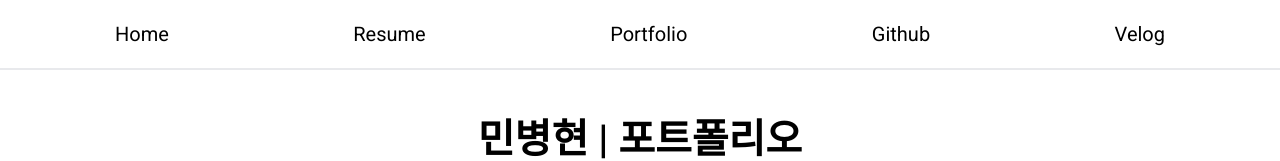
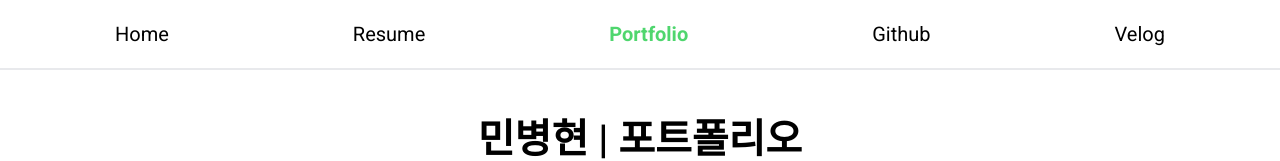
Before and after one commit to Min-byeonghyun/byeonghyun, a React (Create React App) app: page /portfolio in a window 1280 px wide. Shown: the top 161 px of the page. Built offline with nearby package versions, Linux system fonts and the light colour scheme.

Commit message:
헤더 수정

```diff
--- a/src/layout/LayoutHeader.jsx
+++ b/src/layout/LayoutHeader.jsx
@@ -1,5 +1,5 @@
 import React from "react";
-import { Link } from "react-router-dom";
+import { Link, useLocation } from "react-router-dom";
 import styled from "styled-components";
 
 const HeaderContainer = styled.header`
@@ -46,11 +46,12 @@ const NavItem = styled.li`
   margin: 0 15px;
   font-size: 20px;
   position: relative;
-
   a {
     text-decoration: none;
     transition: color 0.3s;
-    color: black;
+    color: ${({ active }) => (active ? "#4fd66e" : "black")};
+    font-weight: ${({ active }) => (active ? "bold" : "normal")};
+
 
     &:hover {
       color: #4fd66e;
@@ -80,17 +81,19 @@ const NavItem = styled.li`
 `;
 
 export default function LayoutHeader() {
+  const location = useLocation();
+
   return (
     <HeaderContainer>
       <Nav>
         <NavList>
-          <NavItem>
+          <NavItem  active={location.pathname === "/"}>
             <Link to="/">Home</Link>
           </NavItem>
-          <NavItem>
+          <NavItem  active={location.pathname === "/resume"}>
             <Link to="/resume">Resume</Link>
           </NavItem>
-          <NavItem>
+          <NavItem  active={location.pathname === "/portfolio"}>
             <Link to="/portfolio">Portfolio</Link>
           </NavItem>
           <NavItem>
```
